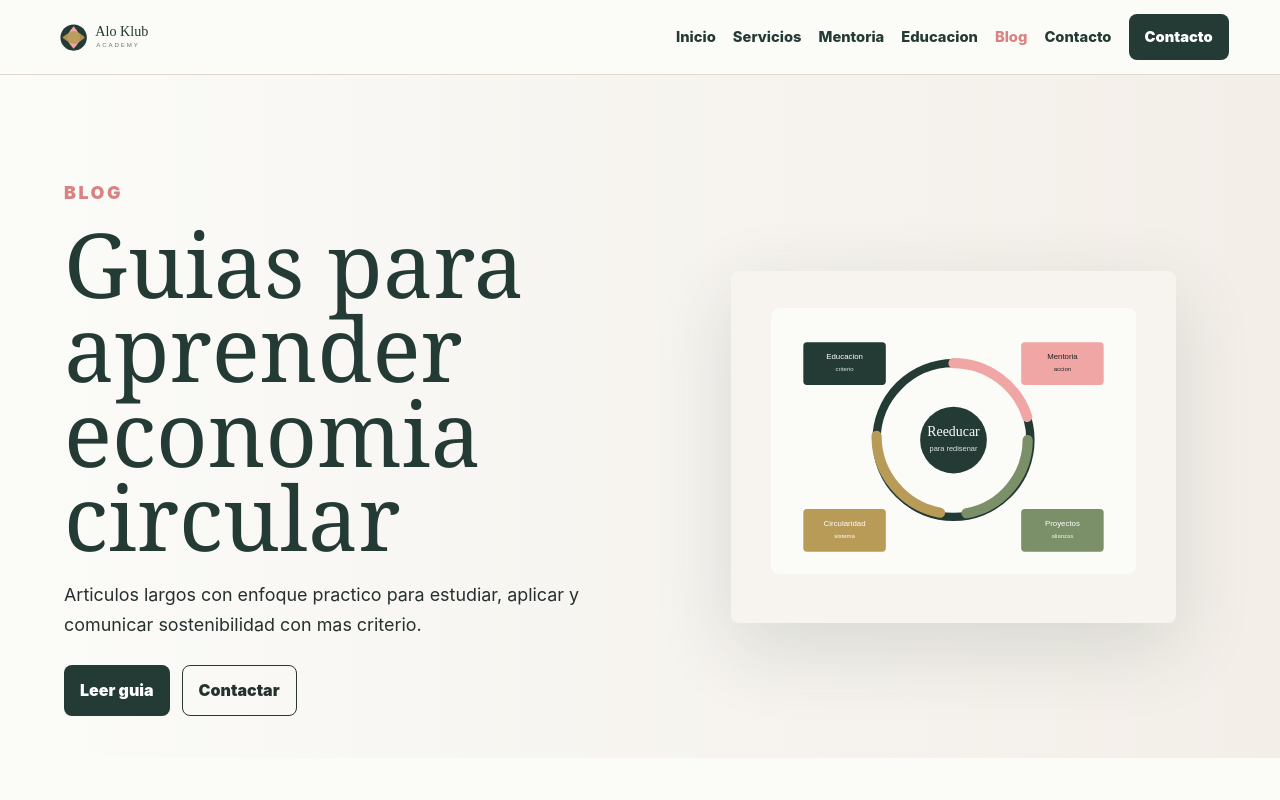
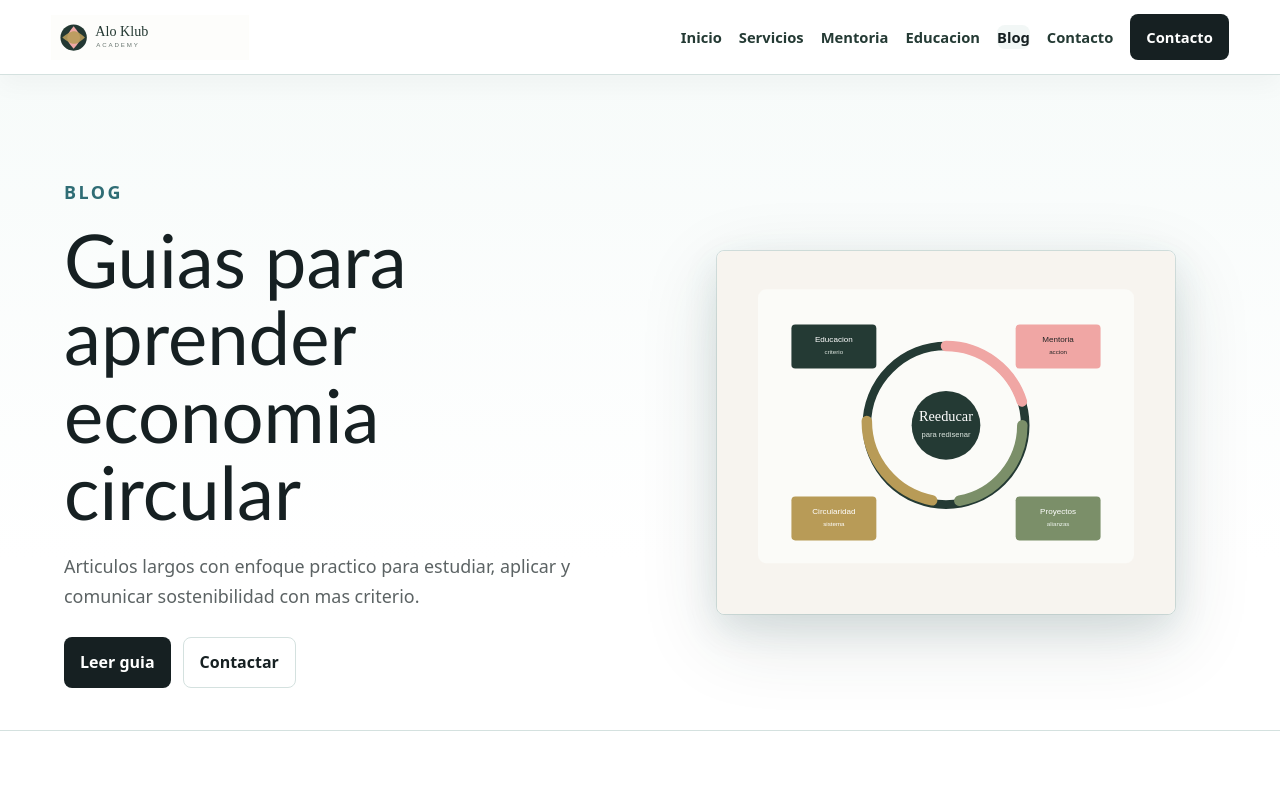
Before and after one commit to hsutech/aloklub-academy, an Eleventy site: page src/blog/index.html in a window 1280 px wide. Shown: the top 800 px of the page. Built offline with nearby package versions, Linux system fonts and the light colour scheme; Eleventy itself is replaced by a stand-in of ours; files that its build step writes are made by us from their sources.

Commit message:
Differentiate site visual system

```diff
--- /dev/null
+++ b/src/assets/brand-dna.css
@@ -0,0 +1,116 @@
+/* Brand DNA layer: aloklub-academy / academic-notebook. Generated by work/apply-site-design-dna.mjs. */
+:root{
+  --dna-ink:#162022;
+  --dna-accent:#2f6d75;
+  --dna-soft:#f2f7f6;
+  --dna-line:#d4e1df;
+  --dna-radius:8px;
+  --dna-shadow:0 14px 34px rgba(47,109,117,.12);
+  --dna-heading:"Trebuchet MS", Inter, sans-serif;
+  --dna-font:ui-sans-serif, system-ui, -apple-system, BlinkMacSystemFont, "Segoe UI", sans-serif;
+}
+body{
+  font-family:var(--dna-font);
+  color:var(--dna-ink);
+  background:#fff;
+}
+.site-header{
+  border-bottom:1px solid var(--dna-line);
+  background:rgba(255,255,255,.96);
+  box-shadow:0 10px 24px rgba(0,0,0,.035);
+}
+.brand img,.footer-logo{filter:saturate(.94) contrast(1.02)}
+nav a,.site-nav a{
+  border-radius:var(--dna-radius);
+  letter-spacing:0;
+}
+nav a:hover,.site-nav a:hover,nav a[aria-current=page],.site-nav a[aria-current=page]{
+  background:var(--dna-soft);
+  color:var(--dna-ink);
+}
+.nav-cta,.site-nav .nav-apply,.primary,.button.primary{
+  background:var(--dna-ink)!important;
+  color:#fff!important;
+  border-color:var(--dna-ink)!important;
+}
+.secondary,.button.secondary{
+  border-color:var(--dna-line)!important;
+  background:#fff!important;
+  color:var(--dna-ink)!important;
+}
+h1,h2,h3,.hero h1,.page-heading h1{
+  font-family:var(--dna-heading);
+  color:var(--dna-ink);
+  letter-spacing:0;
+}
+.eyebrow,.service-card span,.solution-card span,.category-card span,.collection-card span,.article-card span,.post-card span,.blog-strip span{
+  color:var(--dna-accent)!important;
+}
+.hero{
+  grid-template-columns:1fr .95fr;
+  background:linear-gradient(180deg,#f7fbfa 0%,#ffffff 74%)!important;
+  border-bottom:1px solid var(--dna-line);
+}
+.hero-copy{
+  max-width:800px;
+}
+.hero h1{
+  font-size:clamp(40px,5.8vw,76px);
+  line-height:1.04;
+}
+.hero p{
+  color:color-mix(in srgb,var(--dna-ink) 70%,#fff 30%);
+}
+.hero-panel,.product-visual,.fashion-visual,.hero-visual,.feature-visual,.lookbook,.mini-visual,.featured-visual{
+  border-radius:var(--dna-radius)!important;
+  box-shadow:var(--dna-shadow)!important;
+  border:1px solid var(--dna-line)!important;
+}
+.hero-panel,.featured-visual,.mini-visual{
+  background:linear-gradient(135deg,var(--dna-ink),color-mix(in srgb,var(--dna-ink) 78%,var(--dna-accent) 22%))!important;
+}
+.section,.content-section,.intro-band,.split-section,.services-grid,.blog-strip,.post-grid,.contact-grid,.apply-layout,.lp-layout,.article-layout{
+  border-color:var(--dna-line)!important;
+}
+.intro-band,.muted,.section.muted,.page-heading{
+  background:var(--dna-soft)!important;
+}
+.services-grid,.solution-grid,.category-grid,.collection-grid,.post-grid,.article-grid{
+  grid-template-columns:repeat(auto-fit,minmax(240px,1fr));
+  gap:18px;
+}
+.service-card,.solution-card,.category-card,.collection-card,.article-card,.post-card,.blog-strip a,.check-panel,.side-panel,.contact-card,.form-panel,.lead-form,.check-card{
+  border-radius:var(--dna-radius)!important;
+  border-color:var(--dna-line)!important;
+  box-shadow:0 14px 30px rgba(0,0,0,.055)!important;
+}
+.service-card:hover,.solution-card:hover,.category-card:hover,.collection-card:hover,.article-card:hover,.post-card:hover,.blog-strip a:hover{
+  transform:translateY(-2px);
+  border-color:color-mix(in srgb,var(--dna-accent) 54%,var(--dna-line) 46%)!important;
+  box-shadow:var(--dna-shadow)!important;
+}
+.split,.feature-row,.intro-grid,.story-grid,.form-section,.split-section{
+  gap:44px;
+}
+.side-panel{
+  background:linear-gradient(180deg,var(--dna-ink),color-mix(in srgb,var(--dna-ink) 82%,var(--dna-accent) 18%))!important;
+  color:#fff!important;
+}
+.side-panel p,.side-panel li{color:rgba(255,255,255,.78)!important}
+.site-footer{
+  background:var(--dna-ink)!important;
+}
+
+
+
+.product-visual,.feature-visual{background:linear-gradient(180deg,#fff,var(--dna-soft))!important}
+.solution-card,.category-card,.service-card{min-height:210px}
+
+@media (max-width:980px){
+  .hero,.split,.feature-row,.intro-grid,.story-grid,.form-section,.split-section,.article-layout{grid-template-columns:1fr!important}
+  .services-grid,.solution-grid,.category-grid,.collection-grid,.post-grid,.article-grid{grid-template-columns:repeat(2,minmax(0,1fr))!important}
+}
+@media (max-width:620px){
+  .services-grid,.solution-grid,.category-grid,.collection-grid,.post-grid,.article-grid{grid-template-columns:1fr!important}
+  .hero h1{font-size:38px}
+}
--- a/src/blog/index.html
+++ b/src/blog/index.html
@@ -7,6 +7,7 @@
   <meta name="description" content="Guias sobre economia circular, sostenibilidad y aprendizaje aplicado.">
   <link rel="icon" href="../assets/favicon.svg" type="image/svg+xml">
   <link rel="stylesheet" href="../assets/site.css">
+  <link rel="stylesheet" href="/assets/brand-dna.css">
   <script type="application/ld+json">{"@context":"https://schema.org","@type":"EducationalOrganization","name":"Alo Klub Academy","url":"https://aloklub.academy","email":"contacto@aloklub.academy","telephone":"+34 722 722 287","logo":"https://aloklub.academy/assets/logo.svg"}</script>
   <script type="application/ld+json">{"@context":"https://schema.org","@type":"WebSite","name":"Alo Klub Academy","url":"https://aloklub.academy"}</script>
   <script type="application/ld+json">{"@context":"https://schema.org","@type":"WebPage","name":"Blog","url":"https://aloklub.academy/blog/"}</script>
```
Also changed, not shown: src/404/index.html (+1 -0 lines), src/about/index.html (+1 -0 lines), src/blog/como-elegir-un-curso-de-economia-circular/index.html (+1 -0 lines), src/blog/habitos-de-estudio-para-sostenibilidad/index.html (+1 -0 lines), src/blog/plan-de-aprendizaje-circular/index.html (+1 -0 lines), src/contact/index.html (+1 -0 lines), src/index.html (+1 -0 lines), src/privacy-policy/index.html (+1 -0 lines), src/servicios/educacion/index.html (+1 -0 lines), src/servicios/index.html (+1 -0 lines), src/servicios/mentoria/index.html (+1 -0 lines), src/servicios/otros-proyectos/index.html (+1 -0 lines), src/terms-of-service/index.html (+1 -0 lines), 1 other file.
